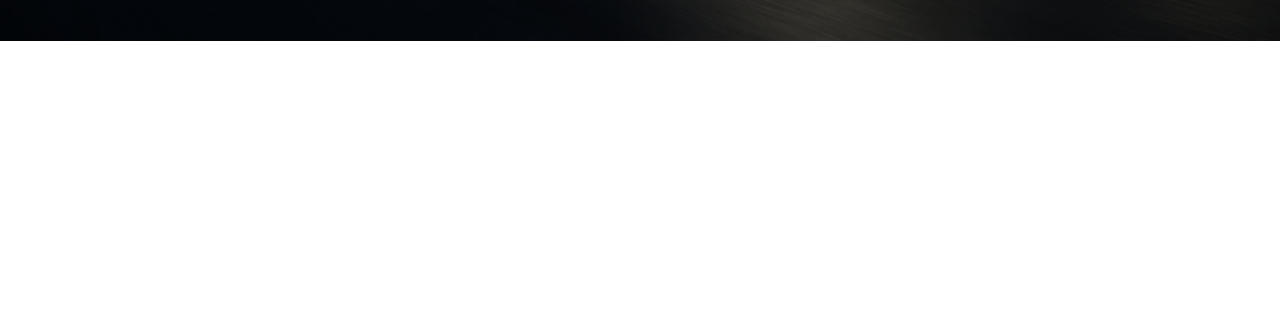
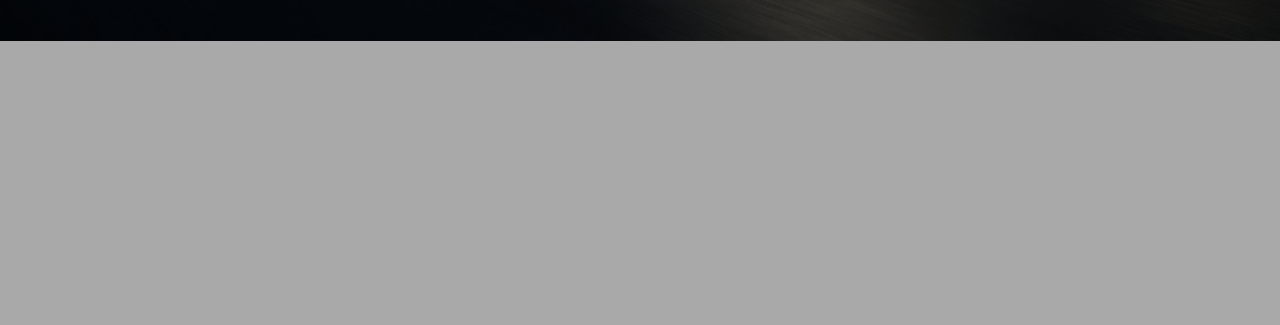
Before and after one commit to 1tgis/1tgis.github.io, a plain HTML site: page html_website/page_main.html in a window 1280 px wide. Shown: the part 679-1004 px from the top of the page. Drawn offline with Linux system fonts and the light colour scheme.

Commit message:
Expirements with backgrounds

```diff
--- a/html_website/page_main.html
+++ b/html_website/page_main.html
@@ -13,6 +13,11 @@ Paul Anton - Sim Racing
 		  background-image: url(images/accBackground.jpg);
 		  background-repeat: no-repeat;
 		  background-size: 100%;
+		}
+		body {
+			background-color:darkgray;
+			background-repeat:no-repeat;
+			background-size: 100%;
 		}
 		</style>
 
```
